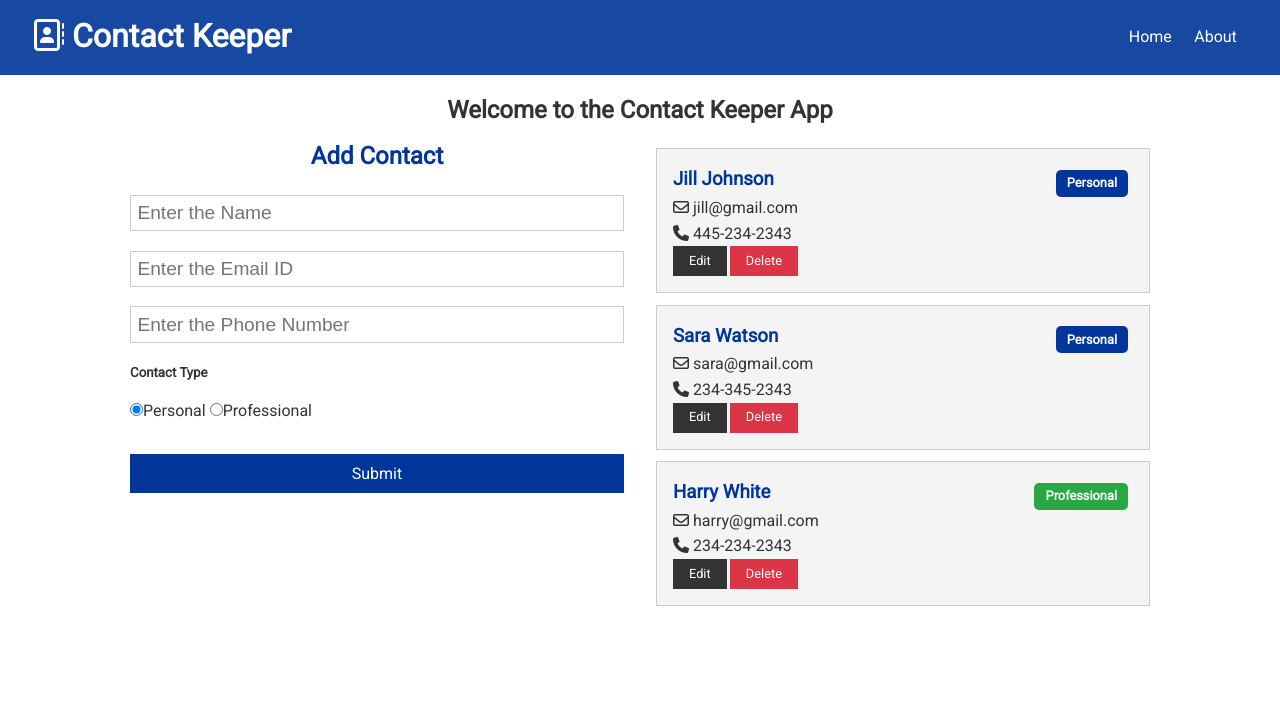
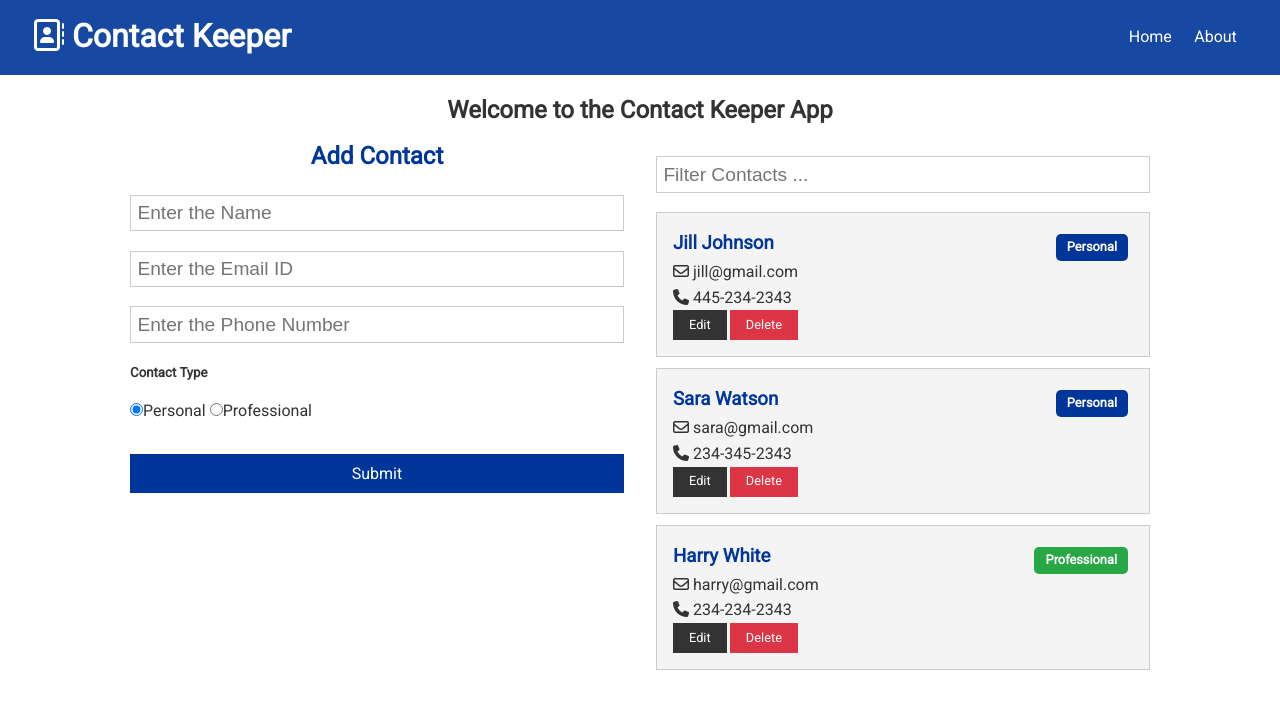
Before and after one commit to bisht-ruchir-007/contact_Keeper, a React (Create React App) app in the folder client/: page / in a window 1280 px wide. Shown: the top 708 px of the page. Built offline with nearby package versions, Linux system fonts and the light colour scheme.

Commit message:
Client cide Setup & Contacts UI completed

```diff
--- a/client/src/App.css
+++ b/client/src/App.css
@@ -440,3 +440,18 @@ table th {
     justify-content: center;
   }
 }
+
+.item-enter {
+  opacity: 0;
+}
+.item-enter-active {
+  opacity: 1;
+  transition: opacity 1000ms ease-in;
+}
+.item-exit {
+  opacity: 1;
+}
+.item-exit-active {
+  opacity: 0;
+  transition: opacity 1000ms ease-in;
+}
--- a/client/src/components/contacts/Contacts.js
+++ b/client/src/components/contacts/Contacts.js
@@ -1,20 +1,47 @@
 import React, { useContext, Fragment } from 'react';
+import { CSSTransition, TransitionGroup } from 'react-transition-group';
 import ContactItem from './ContactItem';
 import ContactContext from '../../context/contact/contectContext';
 
 const Contacts = () => {
 	const contactContext = useContext(ContactContext);
-	const { contacts } = contactContext;
+	const { contacts, filtered } = contactContext;
 
-	if (contacts.length > 0) {
-		return <Fragment>{contacts.map((contact) => <ContactItem key={contact.id} contact={contact} />)}</Fragment>;
-	} else {
+	if (contacts.length === 0) {
 		return (
 			<Fragment>
-				<p>No Contacts Found</p>
+				<h4>Contact List is Empty. Please add new Contact...</h4>
 			</Fragment>
 		);
 	}
+
+	if (filtered && filtered.length === 0) {
+		return (
+			<Fragment>
+				<h4>No matching Contact found.</h4>
+			</Fragment>
+		);
+	}
+
+	return (
+		<Fragment>
+			<TransitionGroup>
+				{filtered !== null ? (
+					filtered.map((contact) => (
+						<CSSTransition key={contact.id} timeout={500} classNames='item'>
+							<ContactItem contact={contact} />
+						</CSSTransition>
+					))
+				) : (
+					contacts.map((contact) => (
+						<CSSTransition key={contact.id} timeout={500} classNames='item'>
+							<ContactItem contact={contact} />
+						</CSSTransition>
+					))
+				)}
+			</TransitionGroup>
+		</Fragment>
+	);
 };
 
 export default Contacts;
--- /dev/null
+++ b/client/src/components/contacts/ContentFilter.js
@@ -0,0 +1,30 @@
+import React, { useContext, useRef, useEffect } from 'react';
+import ContactContext from '../../context/contact/contectContext';
+
+const ContentFilter = () => {
+	const contactContext = useContext(ContactContext);
+	const text = useRef();
+	const { filterContacts, clearFilter, filtered } = contactContext;
+
+	useEffect(() => {
+		if (filtered === null) {
+			text.current.value = '';
+		}
+	});
+
+	const onChange = (e) => {
+		if (text.current.value !== '') {
+			filterContacts(e.target.value);
+		} else {
+			clearFilter();
+		}
+	};
+
+	return (
+		<form>
+			<input ref={text} type='text' placeholder='Filter Contacts ...' onChange={onChange} />
+		</form>
+	);
+};
+
+export default ContentFilter;
--- a/client/src/components/pages/Home.js
+++ b/client/src/components/pages/Home.js
@@ -1,7 +1,7 @@
 import React, { Fragment } from 'react';
 import Contact from '../contacts/Contacts';
 import ContactForm from '../contacts/ContactForm';
-
+import ContactFilter from '../contacts/ContentFilter';
 const Home = () => {
 	return (
 		<Fragment>
@@ -13,6 +13,7 @@ const Home = () => {
 					<ContactForm />
 				</div>
 				<div>
+					<ContactFilter />
 					<Contact />
 				</div>
 			</div>
--- a/client/src/context/contact/ContactState.js
+++ b/client/src/context/contact/ContactState.js
@@ -39,7 +39,10 @@ const ContactState = (props) => {
 				type: 'professional'
 			}
 		],
-		current: null
+		// Current Contact to be updated - Object
+		current: null,
+		// List of all the matching contacts - Array
+		filtered: null
 	};
 
 	const [ state, dispach ] = useReducer(contactReducer, initialState);
@@ -69,18 +72,27 @@ const ContactState = (props) => {
 		dispach({ type: UPDATE_CURRENT, payload: contact });
 	};
 	// Filter contacts
+	const filterContacts = (text) => {
+		dispach({ type: FILTER_CONTACTS, payload: text });
+	};
+	// Clear Filter
+	const clearFilter = () => {
+		dispach({ type: CLEAR_FILTER });
+	};
 
-	// Clear Filter
 	return (
 		<ContactContext.Provider
 			value={{
 				contacts: state.contacts,
 				current: state.current,
+				filtered: state.filtered,
 				addContact,
 				updateContact,
 				deleteContact,
 				setCurrent,
-				clearCurrent
+				filterContacts,
+				clearCurrent,
+				clearFilter
 			}}
 		>
 			{props.children}
--- a/client/src/context/contact/contactReducer.js
+++ b/client/src/context/contact/contactReducer.js
@@ -23,10 +23,19 @@ export default (state, action) => {
 				contacts: state.contacts.map((contact) => (contact.id === action.payload.id ? action.payload : contact))
 			};
 		case DELETE_CONTACT:
-			return {
-				...state,
-				contacts: state.contacts.filter((contact) => contact.id !== action.payload)
-			};
+			if (state.filtered !== null) {
+				return {
+					...state,
+					contacts: state.contacts.filter((contact) => contact.id !== action.payload),
+					filtered: state.filtered.filter((contact) => contact.id !== action.payload)
+				};
+			} else {
+				return {
+					...state,
+					contacts: state.contacts.filter((contact) => contact.id !== action.payload)
+				};
+			}
+
 		case SET_CURRENT:
 			return {
 				...state,
@@ -37,6 +46,20 @@ export default (state, action) => {
 				...state,
 				current: null
 			};
+		case FILTER_CONTACTS:
+			return {
+				...state,
+				filtered: state.contacts.filter((contact) => {
+					// gi - Global case inSensitive
+					const regex = new RegExp(`${action.payload}`, 'gi');
+					return contact.name.match(regex) || contact.email.match(regex);
+				})
+			};
+		case CLEAR_FILTER:
+			return {
+				...state,
+				filtered: null
+			};
 		default:
 			return state;
 	}
```
Also changed, not shown: 1 other file (tests, documents, lock files or other folders).
